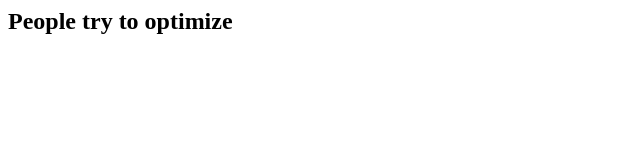
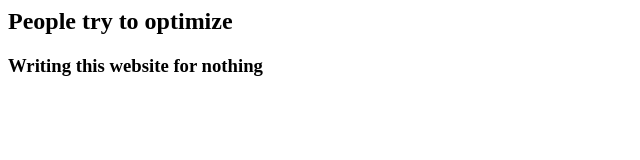
Before and after one commit to Randommmmmmmm/FirstPage, a plain HTML site: page index.html in a window 1280 px wide. Shown: the whole page, without its empty margins (0-640 px from the left). Drawn offline with Linux system fonts and the light colour scheme.

Commit message:
2nd day of updation
Just added a h3 to test out live

```diff
--- a/index.html
+++ b/index.html
@@ -1,6 +1,7 @@
 <html>
 	<body>
 	<h2>People try to optimize</h2>
+		<h3>Writing this website for nothing</h3>
 	</body>
 
 </html>
```
